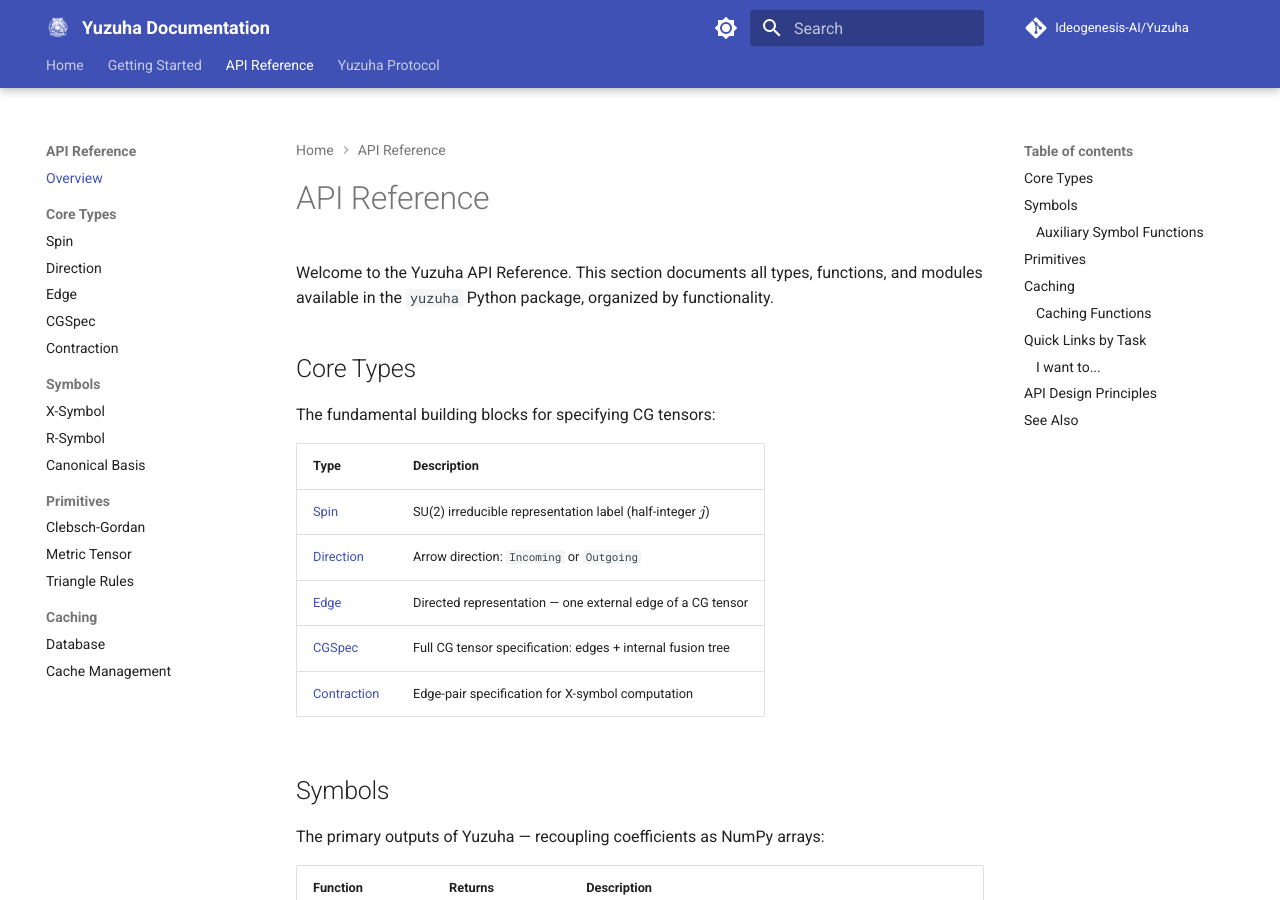
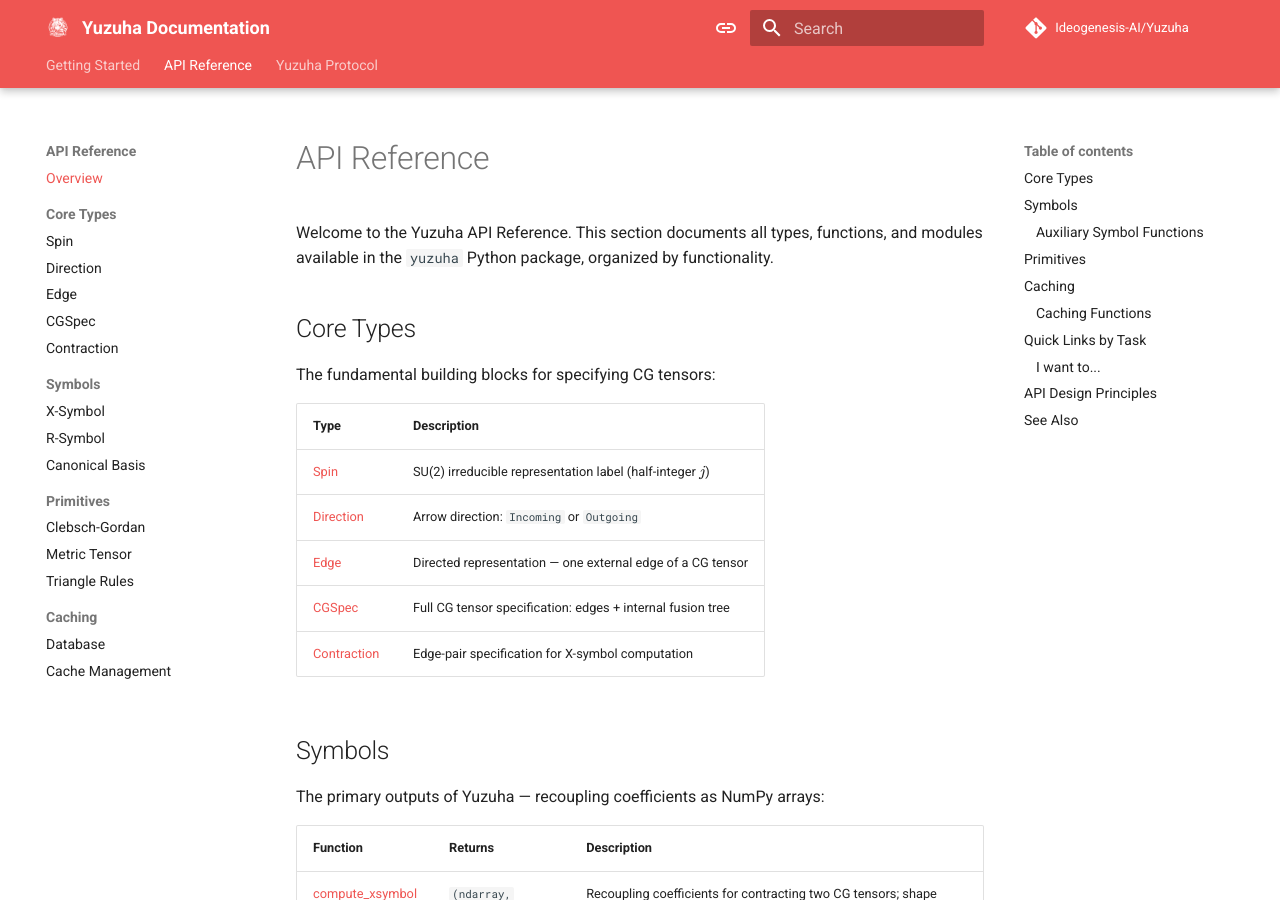
Before and after one commit to Ideogenesis-AI/Yuzuha, an MkDocs documentation site: the page built from docs/api/index.md, in a window 1280 px wide and 900 px high. Built offline with MkDocs 1.6.1 and Material for MkDocs 9.7.7, drawn with Linux system fonts in a browser that asks for light colours; comment, search, counter and statistics services are not loaded.

Commit message:
Enhance MkDocs configuration with theme customization and social links
This commit updates the mkdocs.yml file to include a custom directory for theme overrides and refines the color palette for light and dark modes. Additionally, it introduces social media links for GitHub and programming languages, improving the documentation's connectivity and user engagement.

```diff
--- a/mkdocs.yml
+++ b/mkdocs.yml
@@ -10,21 +10,28 @@
 
 theme:
   name: material
+  custom_dir: docs/overrides
   logo: images/yuzuha-font-awesome.png
   favicon: images/yuzuha.png
   palette:
-    - scheme: default
-      primary: indigo
-      accent: indigo
+    - media: "(prefers-color-scheme)"
       toggle:
-        icon: material/brightness-7
+        icon: material/link
+        name: Switch to light mode
+    - media: "(prefers-color-scheme: light)"
+      scheme: default
+      primary: red
+      accent: red
+      toggle:
+        icon: material/toggle-switch
         name: Switch to dark mode
-    - scheme: slate
-      primary: indigo
-      accent: indigo
+    - media: "(prefers-color-scheme: dark)"
+      scheme: slate
+      primary: red
+      accent: red
       toggle:
-        icon: material/brightness-4
-        name: Switch to light mode
+        icon: material/toggle-switch-off
+        name: Switch to system preference
   features:
     - navigation.tabs
     - navigation.tabs.sticky
@@ -77,6 +84,21 @@
   - toc:
       permalink: true
 
+extra:
+  social:
+    - icon: fontawesome/brands/github
+      link: https://github.com/Ideogenesis-AI/Yuzuha
+      name: Yuzuha on GitHub
+    - icon: fontawesome/solid/building
+      link: https://github.com/Ideogenesis-AI
+      name: Ideogenesis-AI Organization
+    - icon: fontawesome/brands/rust
+      link: https://www.rust-lang.org
+      name: Rust
+    - icon: fontawesome/brands/python
+      link: https://www.python.org
+      name: Python
+
 extra_javascript:
   - https://polyfill.io/v3/polyfill.min.js?features=es6
   - https://cdn.jsdelivr.net/npm/mathjax@3/es5/tex-mml-chtml.js
@@ -85,7 +107,6 @@
   - stylesheets/extra.css
 
 nav:
-  - Home: index.md
   - Getting Started:
       - What is Yuzuha?: getting-started/what-is-yuzuha.md
       - Installation: getting-started/installation.md
```
